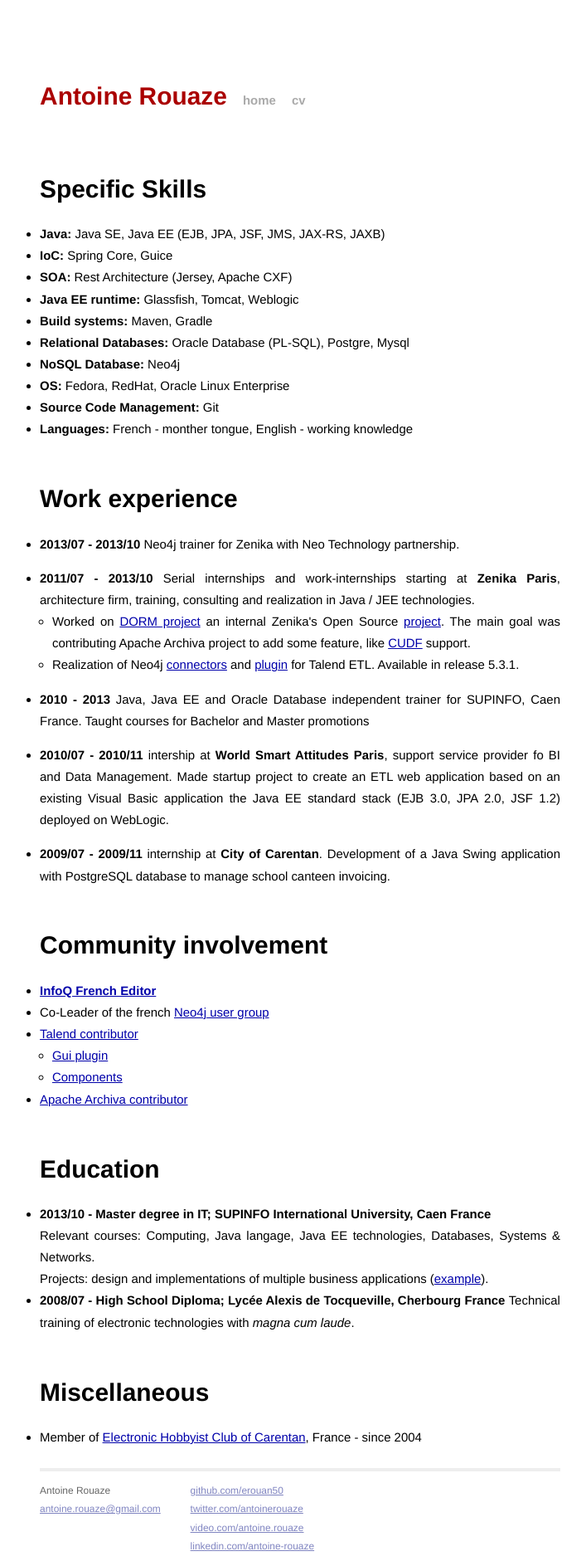
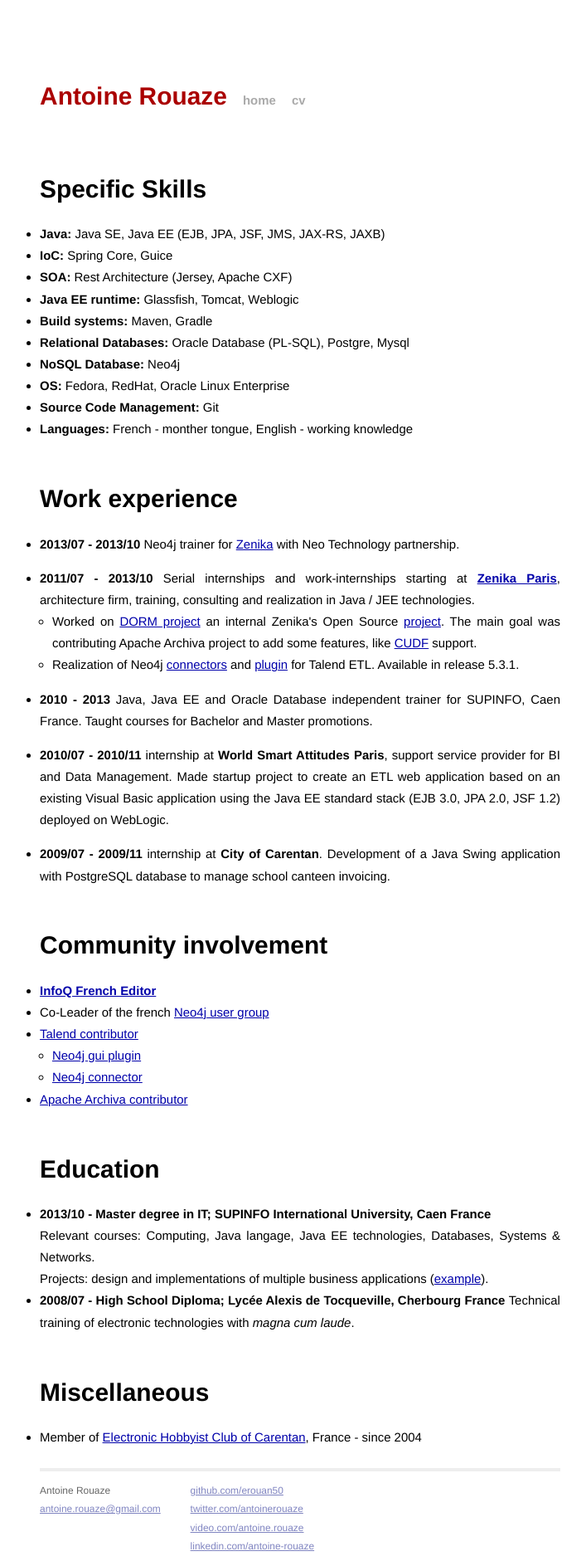
Before and after one commit to Erouan50/erouan50.github.io, a Jekyll site: the page built from cv/cv.html, in a window 1280 px wide. Shown: the whole page at 83% size, without its empty margins (278-985 px from the left). Built offline with Jekyll 4.4.1, drawn with Linux system fonts in a browser that asks for light colours; Markdown is read by kramdown in place of the engine named in the settings.

Commit message:
Fix some sentence errors.

```diff
--- a/cv/cv.html
+++ b/cv/cv.html
@@ -19,14 +19,14 @@
     </ul>
     <h1>Work experience</h1>
     <ul class="experience">
-        <li><span><strong>2013/07 - 2013/10 </strong>Neo4j trainer for Zenika with Neo Technology partnership.</span>
+        <li><span><strong>2013/07 - 2013/10 </strong>Neo4j trainer for <a href="www.zenika.com">Zenika</a> with Neo Technology partnership.</span>
         </li>
-        <li><span><strong>2011/07 - 2013/10 </strong>Serial internships and work-internships starting at <strong>Zenika
-            Paris</strong>, architecture firm, training, consulting and realization in Java / JEE technologies.</span>
+        <li><span><strong>2011/07 - 2013/10 </strong>Serial internships and work-internships starting at <strong><a href="www.zenika.com">Zenika
+            Paris</a></strong>, architecture firm, training, consulting and realization in Java / JEE technologies.</span>
             <ul>
                 <li>Worked on <a href="http://www.systematic-paris-region.org/fr/projets/dorm">DORM project</a> an
                     internal Zenika's Open Source <a href="https://github.com/Zenika/archiva">project</a>. The main goal
-                    was contributing Apache Archiva project to add some feature, like <a
+                    was contributing Apache Archiva project to add some features, like <a
                             href="http://www.mancoosi.org/cudf/">CUDF</a> support.
                 </li>
                 <li>Realization of Neo4j <a href="https://github.com/Zenika/talend-neo4j-connector">connectors</a> and
@@ -36,11 +36,11 @@
             </ul>
         </li>
         <li><span><strong>2010 - 2013 </strong>Java, Java EE and Oracle Database independent trainer for SUPINFO, Caen
-            France. Taught courses for Bachelor and Master promotions</span>
+            France. Taught courses for Bachelor and Master promotions.</span>
         </li>
-        <li><span><strong>2010/07 - 2010/11 </strong> intership at <strong>World Smart Attitudes Paris</strong>,
-            support service provider fo BI and Data Management. Made startup project to create an ETL web application
-            based on an existing Visual Basic application the Java EE standard stack (EJB 3.0, JPA 2.0, JSF 1.2)
+        <li><span><strong>2010/07 - 2010/11 </strong> internship at <strong>World Smart Attitudes Paris</strong>,
+            support service provider for BI and Data Management. Made startup project to create an ETL web application
+            based on an existing Visual Basic application using the Java EE standard stack (EJB 3.0, JPA 2.0, JSF 1.2)
             deployed on WebLogic.</span>
         </li>
         <li><strong>2009/07 - 2009/11 </strong>internship at <strong>City of Carentan</strong>. Development of a Java
@@ -55,10 +55,10 @@
         </li>
         <li><span><a href="http://www.talendforge.org/community_member.php">Talend contributor</a></span>
             <ul>
-                <li><span><a href="http://www.talendforge.org/trac/tos/browser/trunk/org.talend.designer.neo4j">Gui
+                <li><span><a href="http://www.talendforge.org/trac/tos/browser/trunk/org.talend.designer.neo4j">Neo4j gui
                     plugin</a></span></li>
                 <li><span><a
-                        href="http://www.talendforge.org/trac/tos/browser/trunk/org.talend.designer.components.bigdata/components">Components</a></span>
+                        href="http://www.talendforge.org/trac/tos/browser/trunk/org.talend.designer.components.bigdata/components">Neo4j connector</a></span>
                 </li>
             </ul>
         </li>
```
